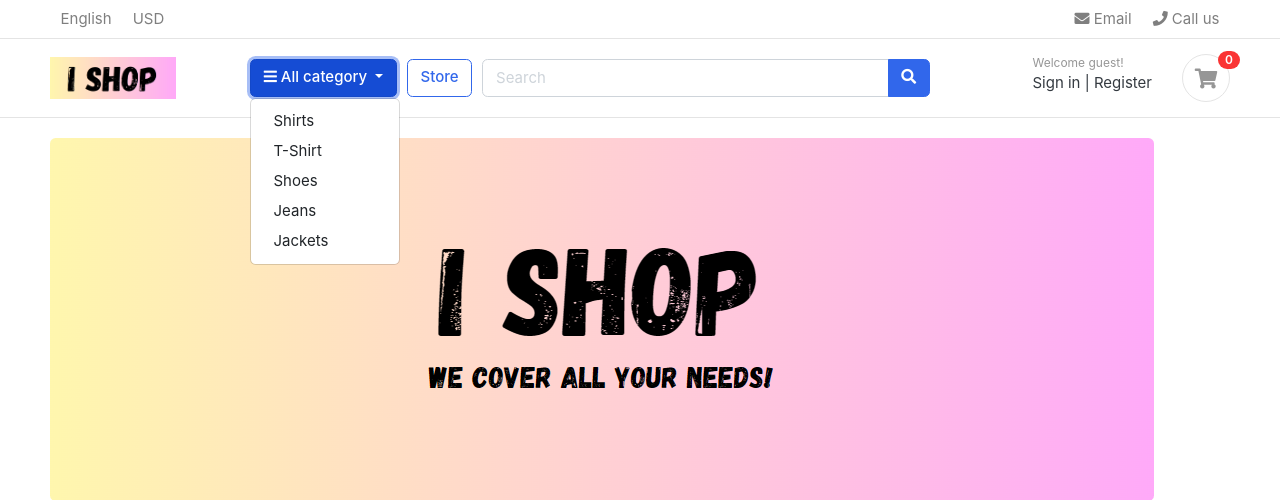
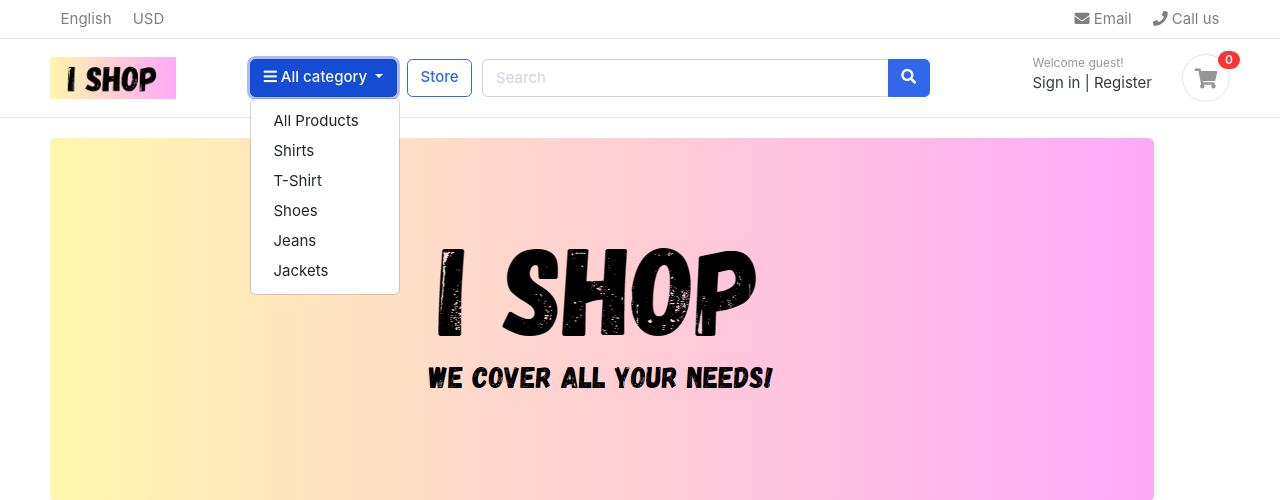
Before and after one commit to GlennJohansson85/shop, a Django app: page / in a window 1280 px wide, after a click on "All category". Shown: the top 500 px of the page. Run offline with Django 3.2, Linux system fonts and the light colour scheme; data comes from the database, SQL or seed files in the repository; some libraries are stand-ins or nearby versions; some web fonts are replaced.

Commit message:
Add "All Products" link to navbar

```diff
--- a/templates/includes/navbar.html
+++ b/templates/includes/navbar.html
@@ -37,6 +37,7 @@
                             <i class="fa fa-bars"></i> All category
                         </button>
                         <div class="dropdown-menu">
+                            <a class="dropdown-item" href="{% url 'products' %}">All Products</a>
                             {% for category in links %}
                             <a class="dropdown-item" href="{{ category.get_url }}">{{ category.category_name }}</a>
                             {% endfor %}
```
